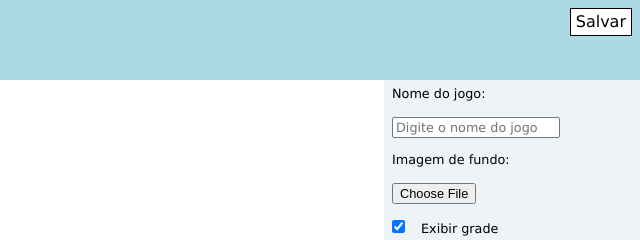
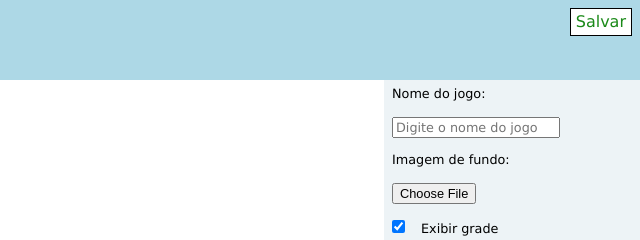
Before and after one commit to diegovds/maze-game-builder, a plain HTML site: page index.html in a window 1280 px wide. In both pictures the pointer is over the element "Salvar". Shown: the top 240 px of the page, 640-1280 px from the left. Drawn offline with Linux system fonts and the light colour scheme.

Commit message:
add color hover

```diff
--- a/mapper/style.css
+++ b/mapper/style.css
@@ -232,3 +232,8 @@ body
 {
   margin: 8px;
 }
+
+span:hover {
+  color: #1a8918;
+  transition: .4s;
+}
```
